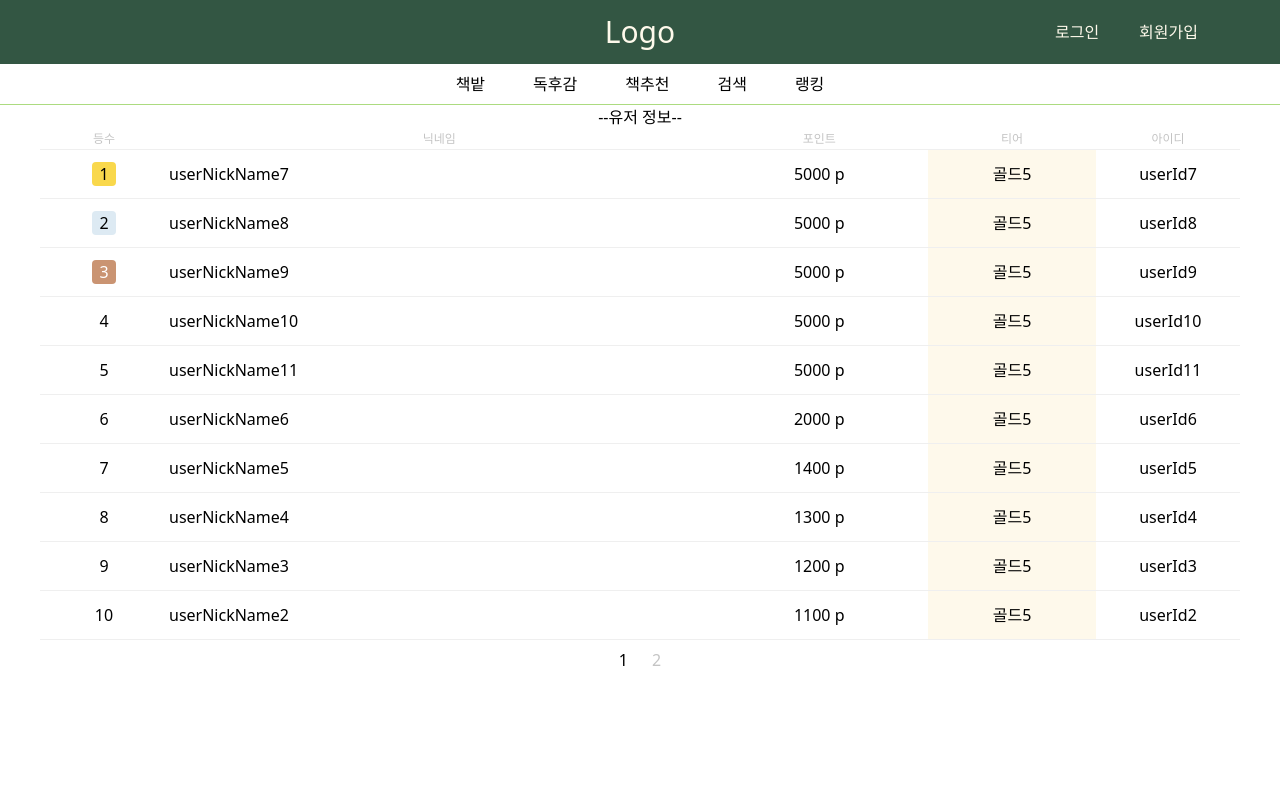
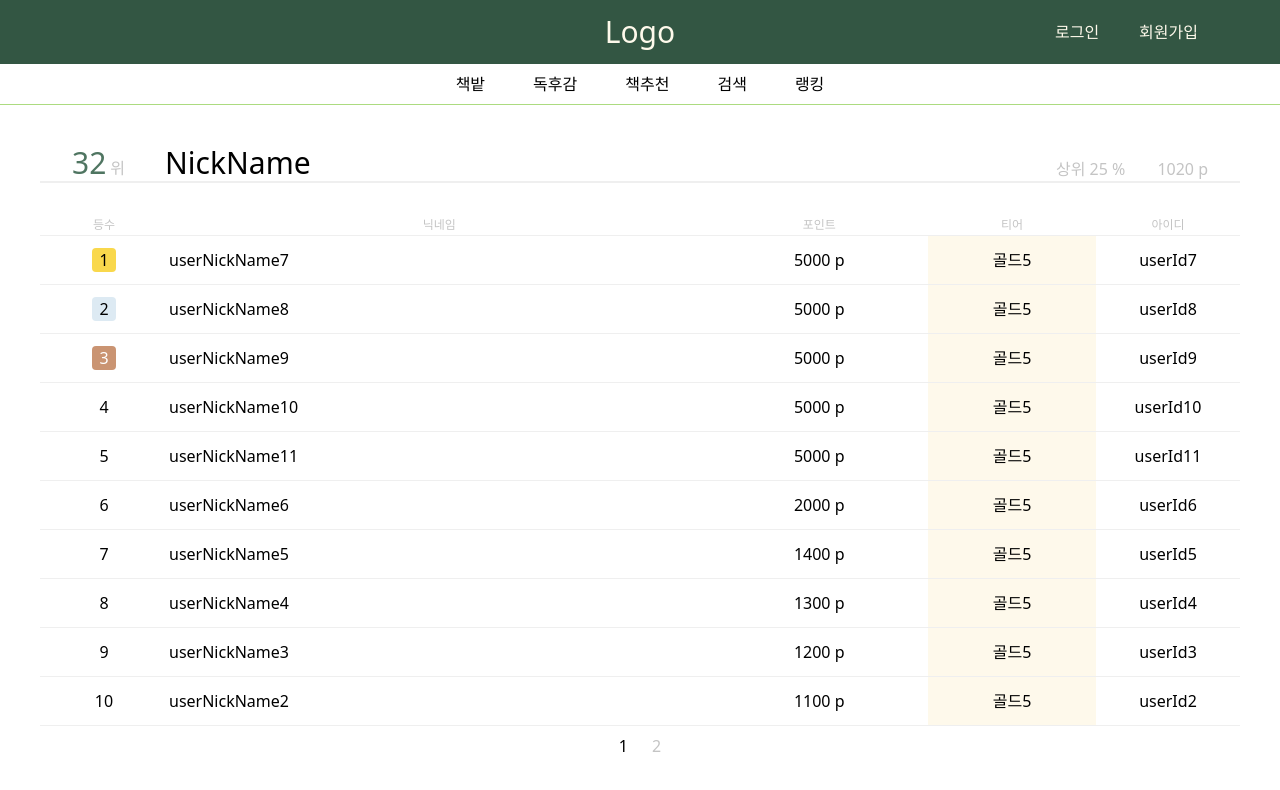
Before and after one commit to book-forest-gwangju-3/book-forest-front, a React (Vite) app in the folder book-forest/: page /tier in a window 1280 px wide. Shown: the top 790 px of the page. Built offline with nearby package versions, Linux system fonts and the light colour scheme.

Commit message:
feat.랭킹 페이지 완료

```diff
--- /dev/null
+++ b/book-forest/src/components/UserTier.jsx
@@ -0,0 +1,35 @@
+import { FaTrophy } from "react-icons/fa";
+
+const UserTier = () => {
+  // axios로 로그인한 유저 데이터 받아오기
+
+  // 임시 데이터
+  const data = {
+    nickname: 'NickName',
+    rank: 32,
+    percent: 25,
+    point: 1020,
+  }
+
+  const container = `w-full flex justify-between items-end border-b-2 border-color-16 mt-10 mb-8 px-8`
+  const left = `flex text-3xl`
+  const right = `flex text-color-17`
+
+  return (
+    <div className={container}>
+      <div className={left}>
+        <div className="mr-10">
+          <span className="text-color-9">{data.rank}</span>
+          <span className="text-base text-color-17 ml-1">위</span>
+        </div>
+        <div>{data.nickname}</div>
+      </div>
+      <div className={right}>
+        <div className="mr-8">상위 {data.percent} %</div>
+        <div>{data.point} p</div>
+      </div>
+    </div>
+  )
+}
+
+export default UserTier
--- a/book-forest/src/pages/Tier.jsx
+++ b/book-forest/src/pages/Tier.jsx
@@ -1,3 +1,4 @@
+import UserTier from "../components/UserTier";
 import Ranking from "./../features/tier/Ranking";
 
 const Tier = () => {
@@ -5,7 +6,7 @@ const Tier = () => {
 
   return (
     <div className={test}>
-      <div>--유저 정보--</div>
+      <UserTier />
       <Ranking />
     </div>
   )
```
